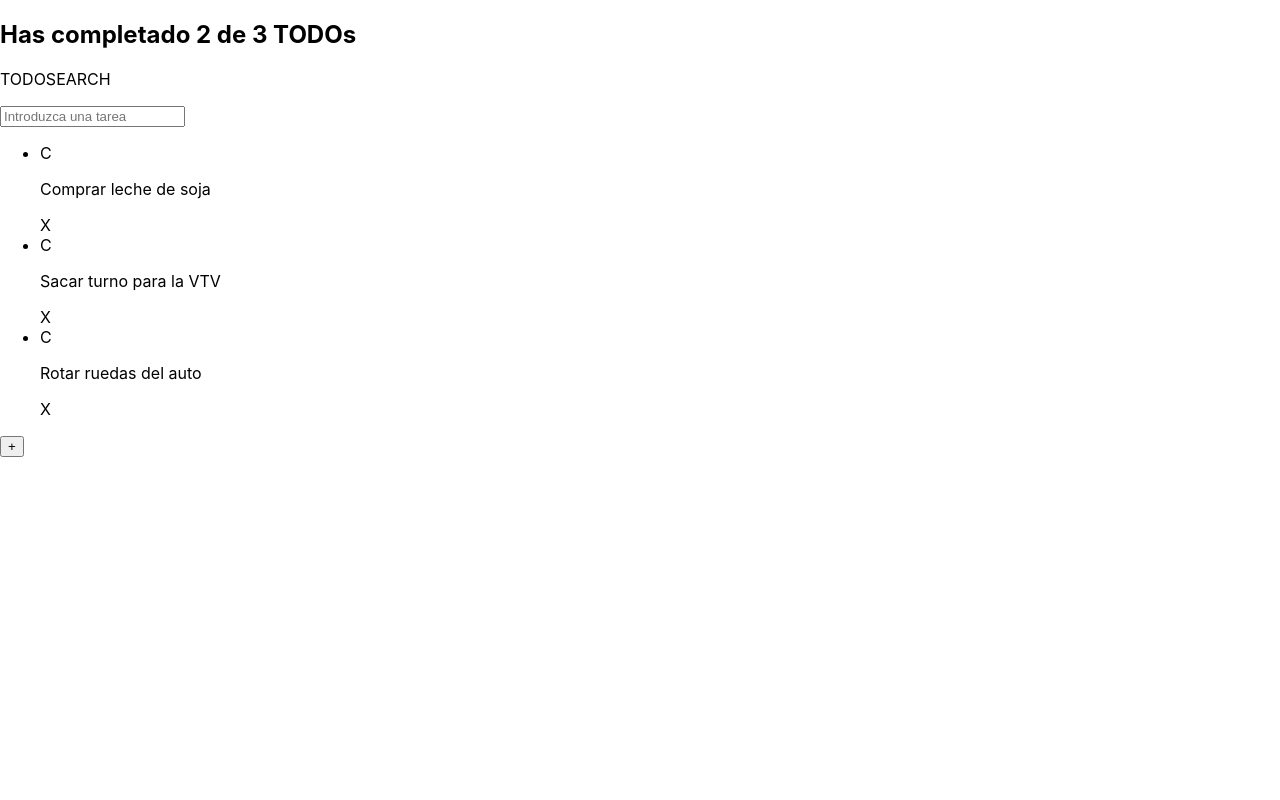
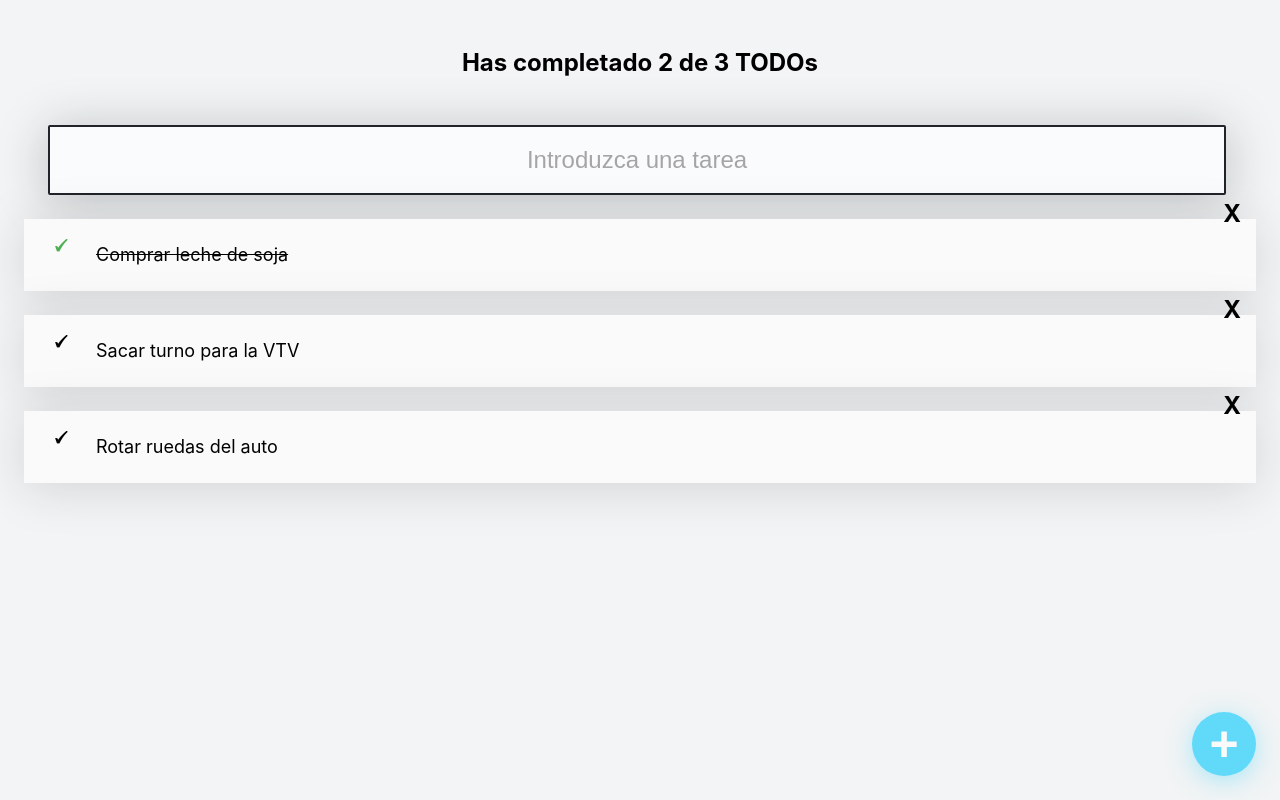
Before and after one commit to fersayago/intro-react, a React (Create React App) app in the folder todo-machine/: page / in a window 1280 px wide. Built offline with nearby package versions, Linux system fonts and the light colour scheme.

Commit message:
CSS en React

```diff
--- a/todo-machine/src/App.js
+++ b/todo-machine/src/App.js
@@ -7,7 +7,7 @@
 import CreateTodoButton from './components/CreateTodoButton';
 
 const todos = [
-  {text: 'Comprar leche de soja', completed: false},
+  {text: 'Comprar leche de soja', completed: true},
   {text: 'Sacar turno para la VTV', completed: false},
   {text: 'Rotar ruedas del auto', completed: false},
 ]
@@ -17,10 +17,13 @@
     <React.Fragment>
       <TodoCounter/>
       <TodoSearch />
-      <input placeholder="Introduzca una tarea"/>
       <TodoList>
         {todos.map(todo => (
-          <TodoItem key={todo.text} text={todo.text}/>
+          <TodoItem
+            key={todo.text}
+            text={todo.text}
+            completed={todo.completed}
+          />
         ))}
       </TodoList>
 
--- /dev/null
+++ b/todo-machine/src/components/CreateTodoButton.css
@@ -0,0 +1,25 @@
+.CreateTodoButton{
+  background-color: #61dafa;
+  box-shadow: 0px 5px 25px rgba(97, 218, 250, 0.5);
+  border: none;
+  border-radius: 50%;
+  cursor: pointer;
+  font-size: 50px;
+  position: fixed;
+  bottom: 24px;
+  right: 24px;
+  font-weight: bold;
+  color: #FAFAFA;
+  display: flex;
+  justify-content: center;
+  align-items: center;
+  height: 64px;
+  width: 64px;
+
+  transform: rotate(0);
+  transform: .3s ease;
+}
+
+.CreateTodoButton:hover{
+  transform: rotate(224deg);
+}
--- a/todo-machine/src/components/CreateTodoButton.js
+++ b/todo-machine/src/components/CreateTodoButton.js
@@ -1,8 +1,9 @@
 import React from 'react'
+import './CreateTodoButton.css'
 
 function CreateTodoButton() {
   return (
-    <button>+</button>
+    <button className="CreateTodoButton">+</button>
   )
 }
 
--- /dev/null
+++ b/todo-machine/src/components/TodoCounter.css
@@ -0,0 +1,6 @@
+.TodoCounter {
+  font-size: 24px;
+  text-align: center;
+  margin: 0;
+  padding: 48px;
+}
--- a/todo-machine/src/components/TodoCounter.js
+++ b/todo-machine/src/components/TodoCounter.js
@@ -1,8 +1,9 @@
 import React from 'react';
+import './TodoCounter.css'
 
 function TodoCounter() {
   return(
-    <h2>Has completado 2 de 3 TODOs</h2>
+    <h2 className="TodoCounter">Has completado 2 de 3 TODOs</h2>
   )
 }
 
--- /dev/null
+++ b/todo-machine/src/components/TodoItem.css
@@ -0,0 +1,51 @@
+.TodoItem{
+  background-color: #FAFAFA;
+  position: relative;
+  display: flex;
+  justify-content: center;
+  align-items: center;
+  margin-top: 24px;
+  box-shadow: 0px 5px 50px rgba(32, 35, 41, 0.15);
+}
+
+.TodoItem-p {
+  margin: 24px 0 24px 24px;
+  width: calc(100% - 120px);
+  font-size: 18px;
+  line-height: 24px;
+  font-weight: 400;
+}
+
+.TodoItem-p--complete{
+  text-decoration: line-through;
+}
+
+.Icon {
+  cursor: pointer;
+  display: flex;
+  justify-content: center;
+  align-tracks: center;
+  height: 48px;
+  width: 48px;
+  font-size: 24px;
+  font-weight: bold;
+}
+
+.Icon-check{
+  position: absolute;
+  left: 12px;
+}
+
+.Icon-check--active{
+  color: #4CAF50;
+}
+
+.Icon-delete {
+  position: absolute;
+  top: -20px;
+  right: 0;
+}
+
+.Icon-delete:hover {
+  color: red;
+}
--- a/todo-machine/src/components/TodoItem.js
+++ b/todo-machine/src/components/TodoItem.js
@@ -1,11 +1,17 @@
 import React from 'react';
+import './TodoItem.css'
 
 function TodoItem(props) {
+  console.log(props)
   return (
-    <li>
-      <span>C</span>
-      <p>{props.text}</p>
-      <span>X</span>
+    <li className="TodoItem">
+      <span className={`Icon Icon-check ${props.completed && 'Icon-check--active'}`}>
+        🗸
+        </span>
+      <p className={`TodoItem-p ${props.completed && 'TodoItem-p--complete'}`}>{props.text}</p>
+      <span className="Icon Icon-delete">
+        X
+      </span>
     </li>
   )
 }
--- /dev/null
+++ b/todo-machine/src/components/TodoList.css
@@ -0,0 +1,5 @@
+ul {
+  margin: 0;
+  padding: 0 0 56px 0;
+  list-style: none;
+}
--- a/todo-machine/src/components/TodoList.js
+++ b/todo-machine/src/components/TodoList.js
@@ -1,4 +1,5 @@
 import React from 'react'
+import './TodoList.css'
 
 function TodoList(props) {
   return(
--- /dev/null
+++ b/todo-machine/src/components/TodoSearch.css
@@ -0,0 +1,22 @@
+.TodoSearch {
+  background-color: #F9FBFC;
+  border-radius: 2px;
+  border: 2px solid #202329;
+  margin: 0 24px;
+  height: 64px;
+  width: calc(100% - 62px);
+  font-size: 24px;
+  text-align: center;
+  font-weight: 400;
+  color: #1e1e1f;
+  box-shadow: 0px 5px 50px rgba(32, 35, 41, 0.25);
+}
+
+.TodoSearch::placeholder{
+  color: #A5A5A5;
+  font-weight: 400;
+}
+
+.TodoSearch:focus {
+  outline-color: #61DAFA;
+}
--- a/todo-machine/src/components/TodoSearch.js
+++ b/todo-machine/src/components/TodoSearch.js
@@ -1,8 +1,9 @@
 import React from 'react'
+import './TodoSearch.css'
 
 function TodoSearch(){
   return (
-    <p>TODOSEARCH</p>
+    <input className="TodoSearch" placeholder="Introduzca una tarea"/>
   )
 }
 
--- a/todo-machine/src/index.css
+++ b/todo-machine/src/index.css
@@ -1,13 +1,15 @@
 body {
   margin: 0;
+  padding: 0;
+  background-color: #f2f4f5;
+  color: 1e1e1f;
   font-family: -apple-system, BlinkMacSystemFont, 'Segoe UI', 'Roboto', 'Oxygen',
     'Ubuntu', 'Cantarell', 'Fira Sans', 'Droid Sans', 'Helvetica Neue',
     sans-serif;
-  -webkit-font-smoothing: antialiased;
-  -moz-osx-font-smoothing: grayscale;
 }
 
-code {
-  font-family: source-code-pro, Menlo, Monaco, Consolas, 'Courier New',
-    monospace;
+#root {
+  margin: 0 24px;
+  position: relative;
+  min-height: 100vh;
 }
```
